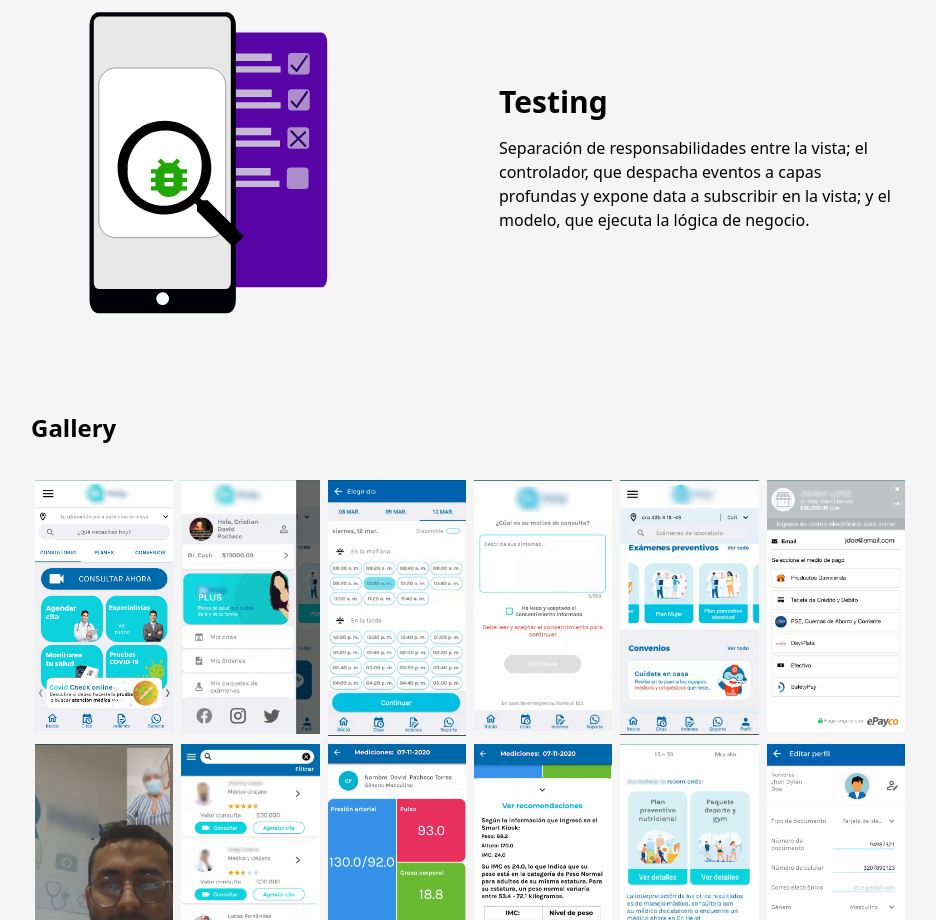
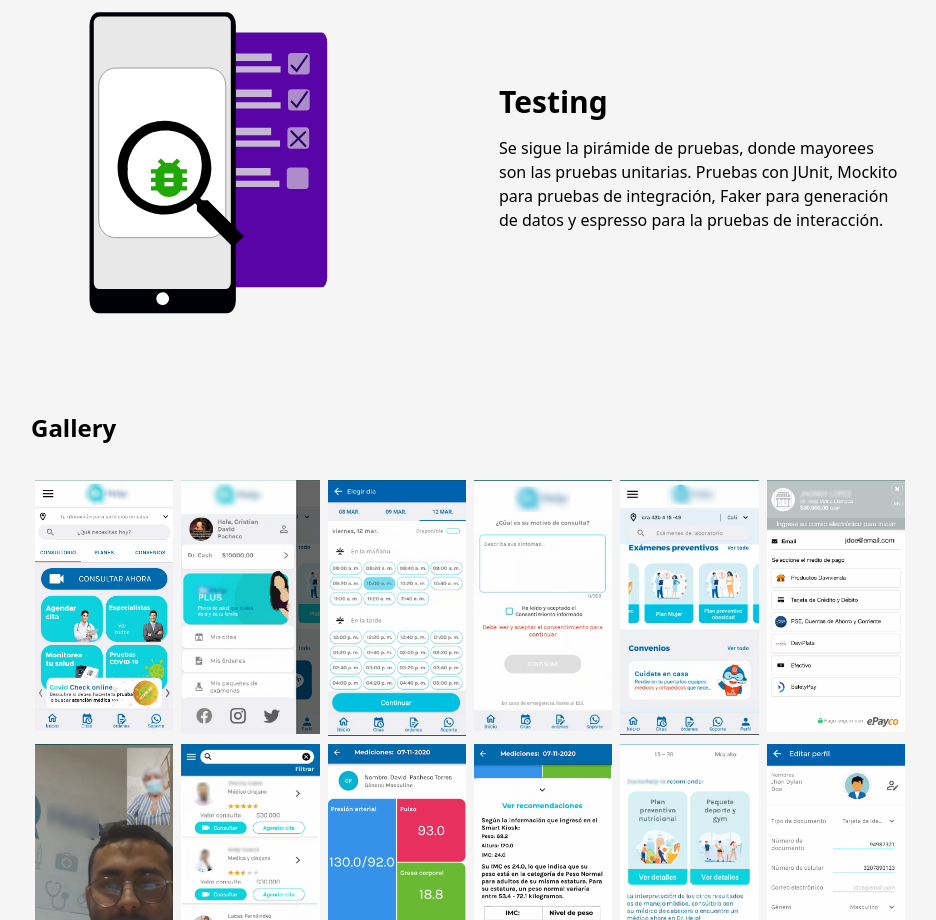
Before and after one commit to cristiandpt/portfolio, a SvelteKit app: page /projects/android in a window 1280 px wide. Shown: the part 3480-4400 px from the top of the page, without its empty margins (115-1051 px from the left). Built offline with nearby package versions, Linux system fonts and the light colour scheme.

Commit message:
Adding the testing description

```diff
--- a/src/routes/projects/android/+page.svelte
+++ b/src/routes/projects/android/+page.svelte
@@ -164,7 +164,7 @@
       </div>
       <div class="flex flex-col align-center justify-center ps-24">
         <h2 class="text-3xl font-bold">Testing</h2>
-        <p class="h-auto py-4 w-[400px]">Separación de responsabilidades entre la vista; el controlador, que despacha eventos a capas profundas y expone data a subscribir en la vista; y el modelo, que ejecuta la lógica de negocio.</p>
+        <p class="h-auto py-4 w-[400px]">Se sigue la pirámide de pruebas, donde mayorees son las pruebas unitarias. Pruebas con JUnit, Mockito para pruebas de integración, Faker para generación de datos y espresso para la pruebas de interacción.</p>
       </div>
     </div>
 
```
